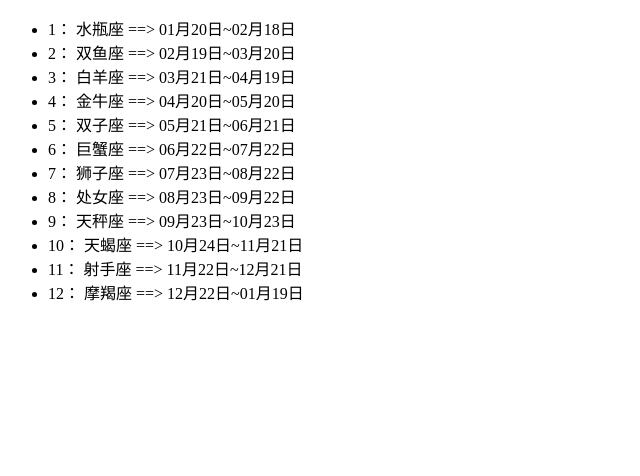
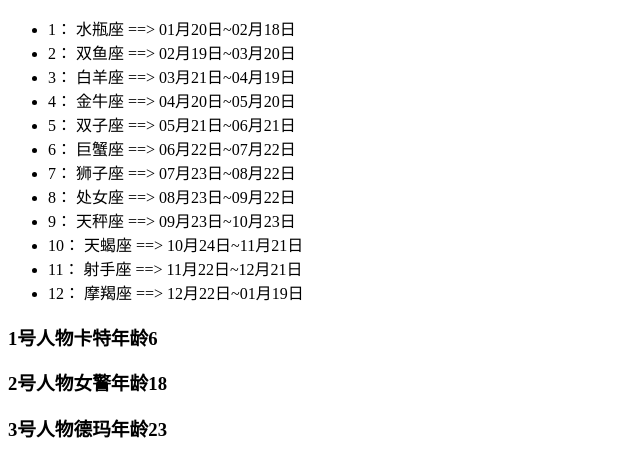
Before and after one commit to ReZhangxin/VueDemo, a website: page example/v-for.html in a window 1280 px wide. Shown: the whole page, without its empty margins (0-640 px from the left). Drawn offline with Linux system fonts and the light colour scheme.

Commit message:
v-for指令

```diff
--- a/example/v-for.html
+++ b/example/v-for.html
@@ -17,7 +17,35 @@
         </ul>
     </div>
 
+    <div id="app2">
+        <h3 v-for="(item,index) in sortItems" >
+            {{index+1}}号人物{{item.name}}年龄{{item.age}}
+        </h3>
+    </div>
+
 <script>
+    var app2 = new Vue({
+        el:'#app2',
+        data:{
+            items:[
+                {name:"德玛",age:23},
+                {name:"卡特",age:6},
+                {name:"女警",age:18}
+                ]
+        },
+        computed:{
+            sortItems:function(){
+                return st(this.items,'age');
+            }
+        }
+    });
+    function st(array,key){
+        return array.sort(function(a,b){
+            var x=a[key];
+            var y=b[key];
+            return ((x<y)?-1:((x>y)?1:0));
+        });
+    }
     var app = new Vue({
         el:'#app',
         data:{
```
